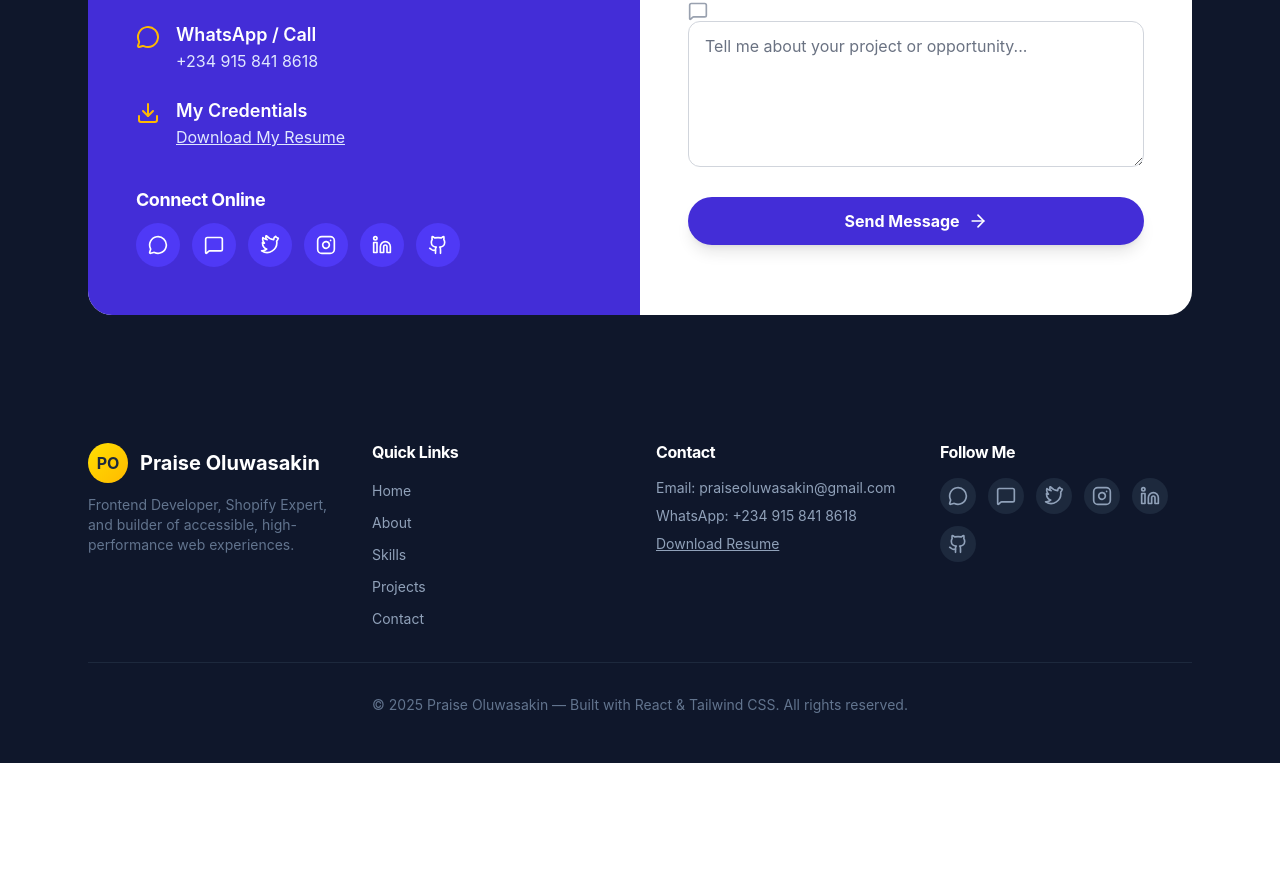
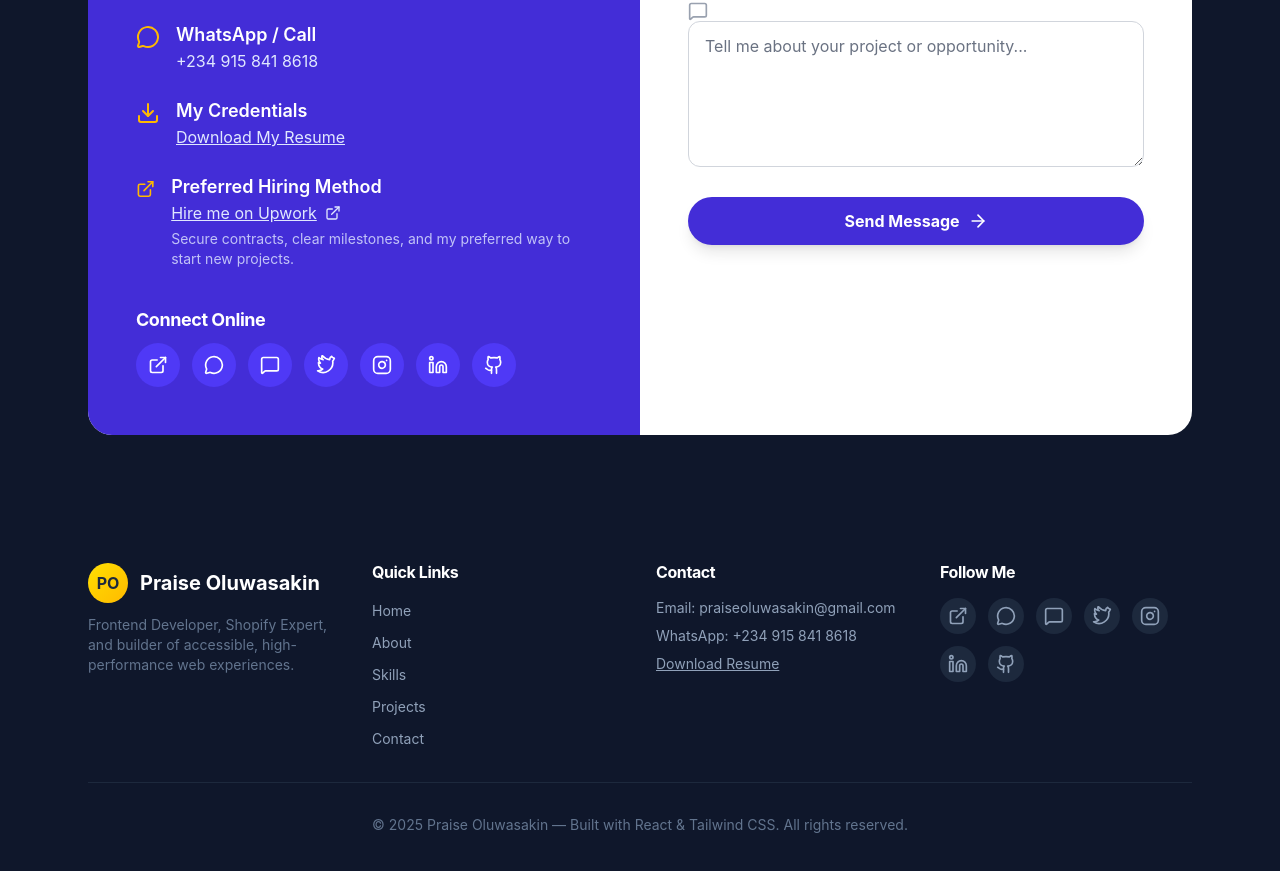
Before and after one commit to Praiseoluwasakin/Praise-Oluwasakin-Website, a Next.js app: page / in a window 1280 px wide. Shown: the part 5578-6449 px from the top of the page. Before the commit the page ends 6341 px from the top, so only its background shows below. Built offline with nearby package versions, Linux system fonts and the light colour scheme.

Commit message:
feat: add Upwork link and preferred hiring method section to the portfolio page; update sitemap last modified timestamps

```diff
--- a/src/pages/index.js
+++ b/src/pages/index.js
@@ -206,6 +206,12 @@ export default function PraisePortfolio() {
   };
 
   const socialLinks = [
+    {
+      href: "https://www.upwork.com/freelancers/~01f7c3f6c2fdd0c680",
+      Icon: ExternalLink,
+      color: "bg-emerald-600 hover:bg-emerald-700",
+      label: "Upwork",
+    },
     {
       href: "https://wa.me/2349158418618",
       Icon: MessageCircle,
@@ -1332,6 +1338,27 @@ export default function PraisePortfolio() {
                           </button>
                         </div>
                       </div>
+                      <div className="flex items-start gap-4">
+                        <ExternalLink className="w-6 h-6 text-amber-400 mt-1" />
+                        <div>
+                          <p className="font-semibold text-lg">
+                            Preferred Hiring Method
+                          </p>
+                          <a
+                            href="https://www.upwork.com/freelancers/~01f7c3f6c2fdd0c680"
+                            target="_blank"
+                            rel="noopener noreferrer"
+                            className="inline-flex items-center gap-2 text-indigo-100 hover:text-white transition underline"
+                          >
+                            Hire me on Upwork
+                            <ExternalLink className="w-4 h-4" />
+                          </a>
+                          <p className="mt-1 text-sm text-indigo-100/80">
+                            Secure contracts, clear milestones, and my preferred
+                            way to start new projects.
+                          </p>
+                        </div>
+                      </div>
                     </div>
                   </div>
 
```
Also changed, not shown: 1 other file (tests, documents, lock files or other folders).
